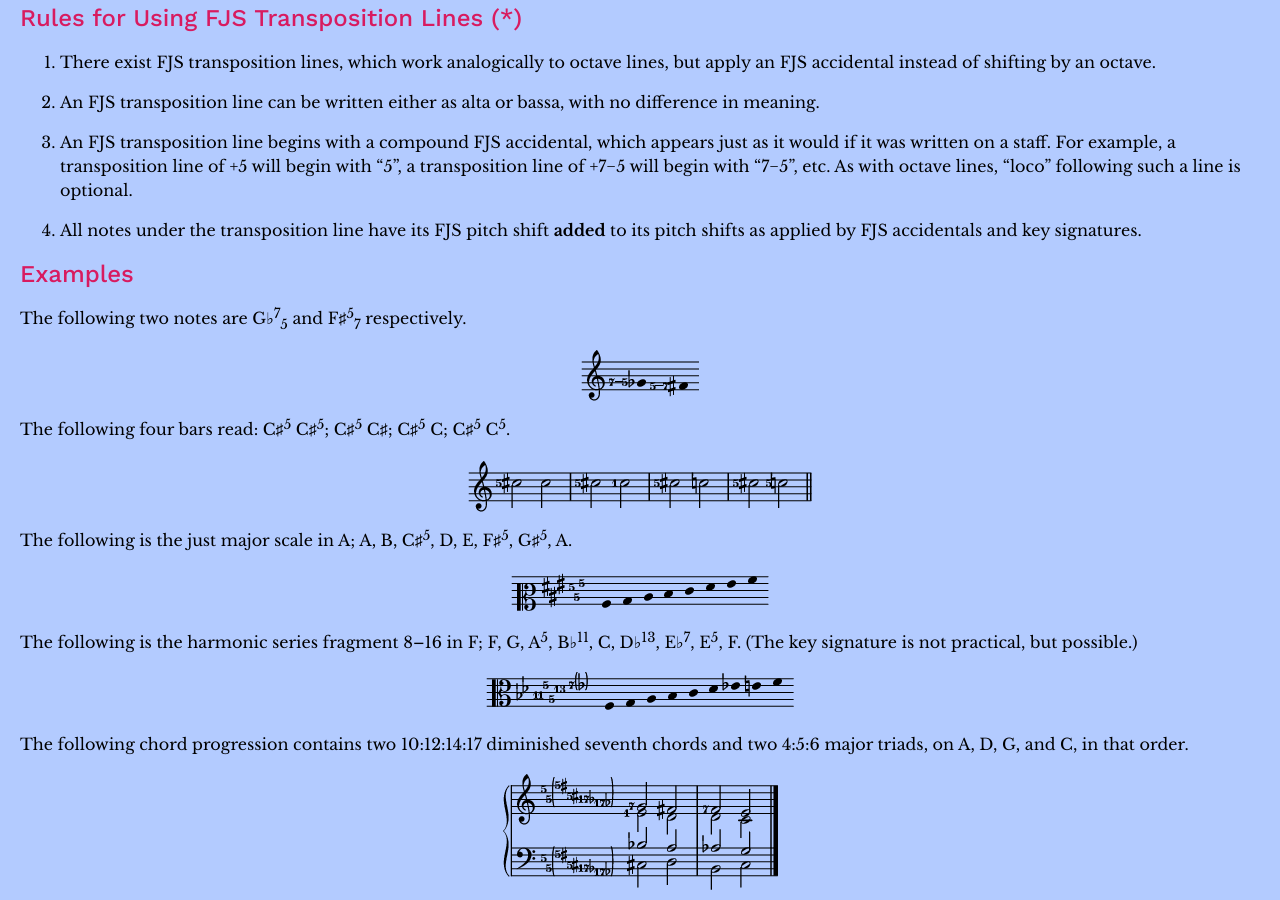
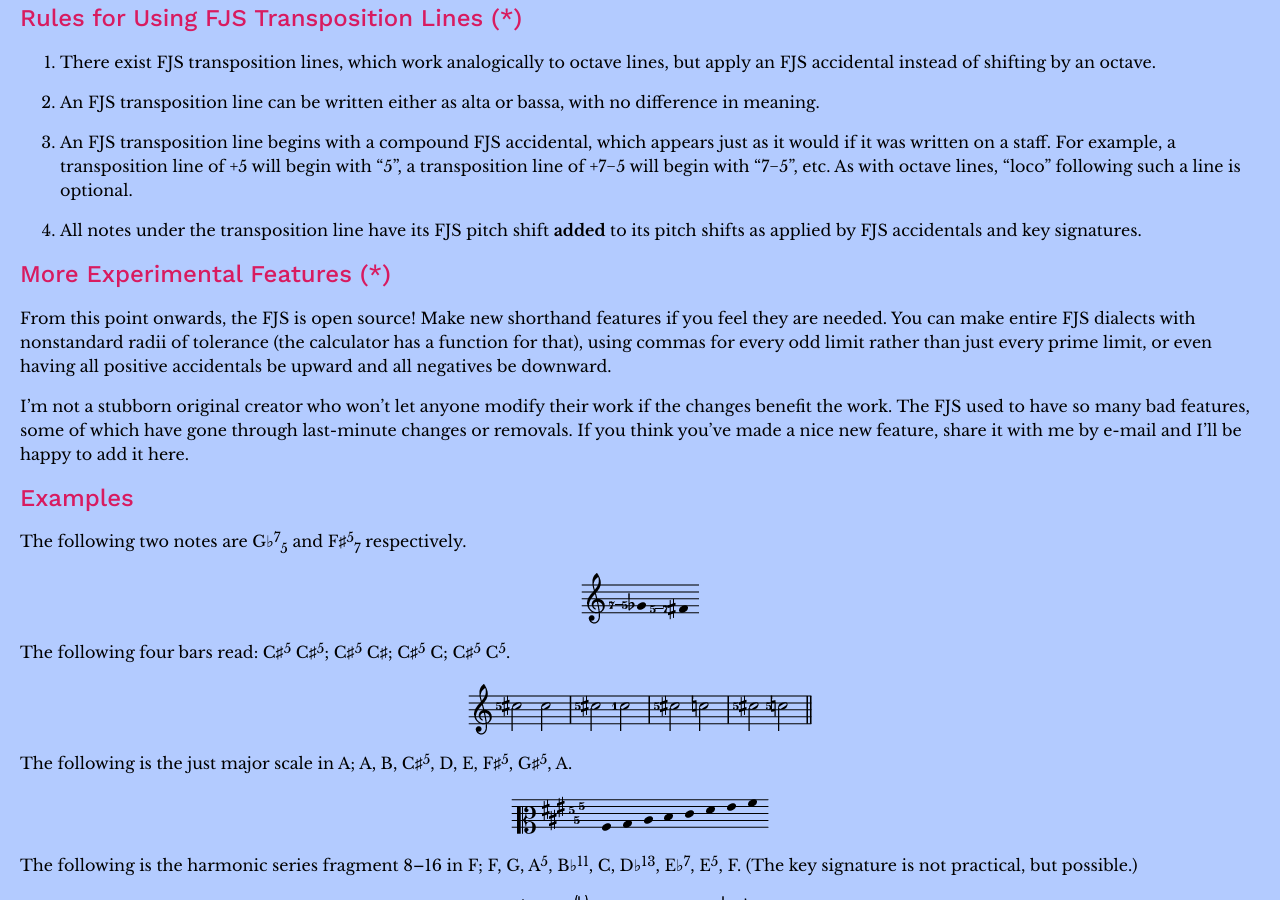
Before and after one commit to misotanni/misotanni.github.io, a Jekyll site: the page built from fjs/en/rules.md, in a window 1280 px wide and 900 px high, scrolled down 3549 px. Built offline with Jekyll 4.4.1, drawn with Linux system fonts in a browser that asks for light colours; our own code applies the rules of GitHub Pages for plain Markdown files; formulas are drawn with MathJax 3.

Commit message:
experimental features EN

```diff
--- a/fjs/en/rules.md
+++ b/fjs/en/rules.md
@@ -104,6 +104,12 @@ $$\text{comma} (p)=\frac{\text{red} (p)}{\text{red} (3^g)}$$
 
 4. All notes under the transposition line have its FJS pitch shift **added** to its pitch shifts as applied by FJS accidentals and key signatures.
 
+## More Experimental Features (\*)
+
+From this point onwards, the FJS is open source! Make new shorthand features if you feel they are needed. You can make entire FJS dialects with nonstandard radii of tolerance (the calculator has a function for that), using commas for every odd limit rather than just every prime limit, or even having all positive accidentals be upward and all negatives be downward.
+
+I'm not a stubborn original creator who won't let anyone modify their work if the changes benefit the work. The FJS used to have so many bad features, some of which have gone through last-minute changes or removals. If you think you've made a nice new feature, share it with me by e-mail and I'll be happy to add it here.
+
 ## Examples
 
 The following two notes are G♭<sup>7</sup><sub>5</sub> and F♯<sup>5</sup><sub>7</sub> respectively.
```
